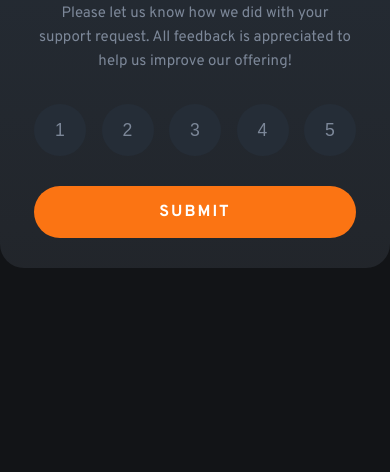
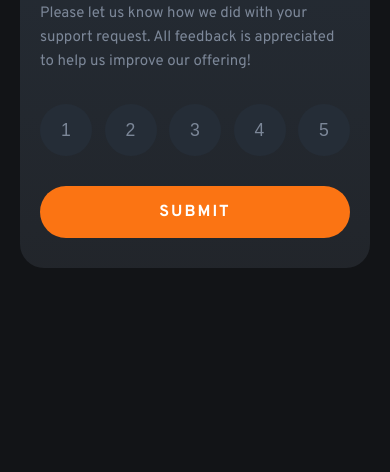
Before and after one commit to letsGetToCode/interactive-rating-component, a plain HTML site: page index.html in a window 390 px wide. Shown: the part 372-844 px from the top of the page. Drawn offline with Linux system fonts and the light colour scheme.

Commit message:
add responsivity

```diff
--- a/style.css
+++ b/style.css
@@ -24,7 +24,7 @@ p{
   font-size: 15px;
 }
 
-body {
+body { position: relative; top: 0;
   background-color: var(--clr-darker-blue);
   font-family: "Overpass", sans-serif;
   min-height: 100dvh;
@@ -155,9 +155,17 @@ body {
   margin-top: 14px;
 }
 
-
-
 .active {
  background-color: var(--clr-light-grey);
  color: var(--clr-white);
 }
+
+@media (max-width:450px) {
+  .box {
+    max-width: 380px;
+    min-width: 335px;
+    padding: 30px 20px;
+    margin: 20px;
+    text-align: left;
+  }
+}
```
